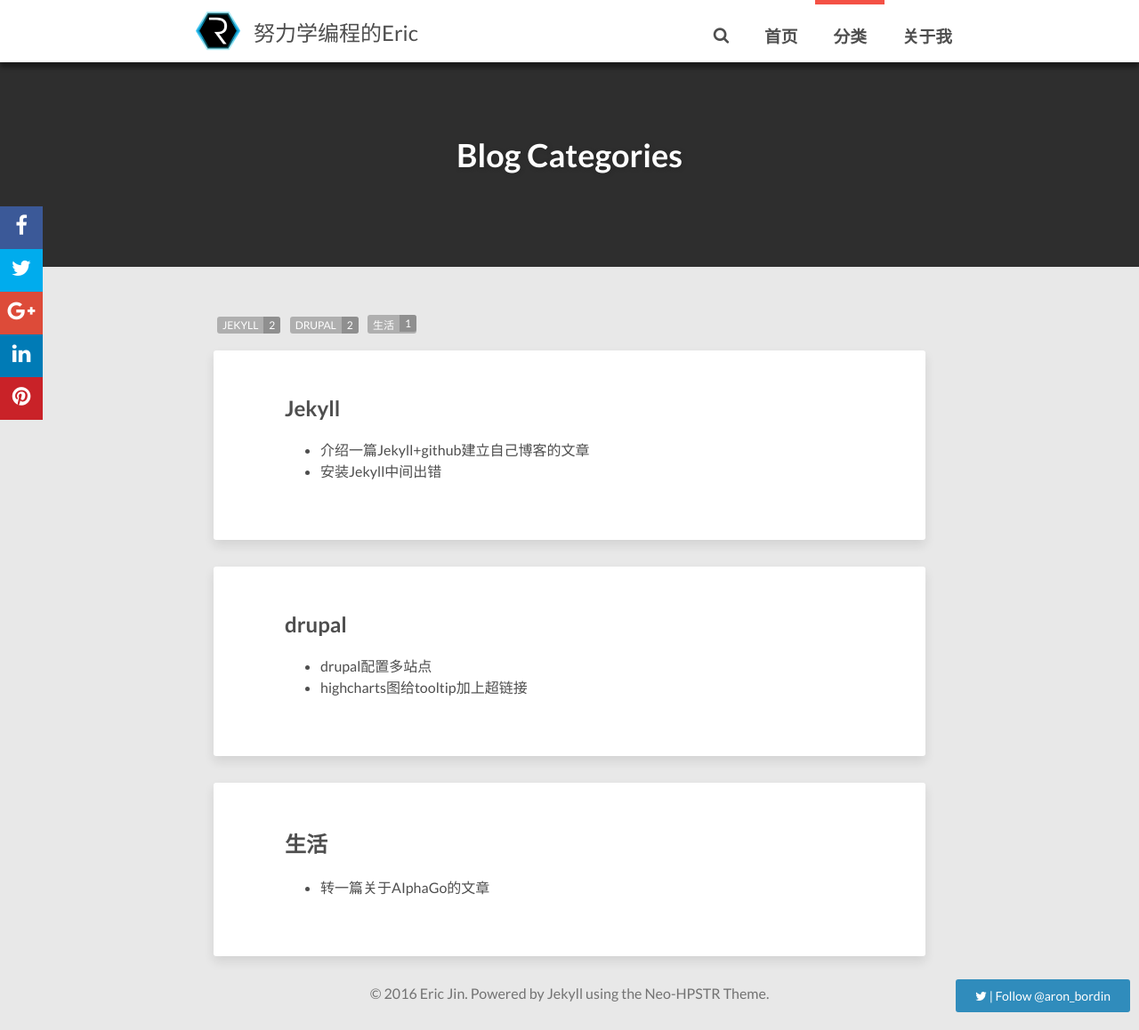
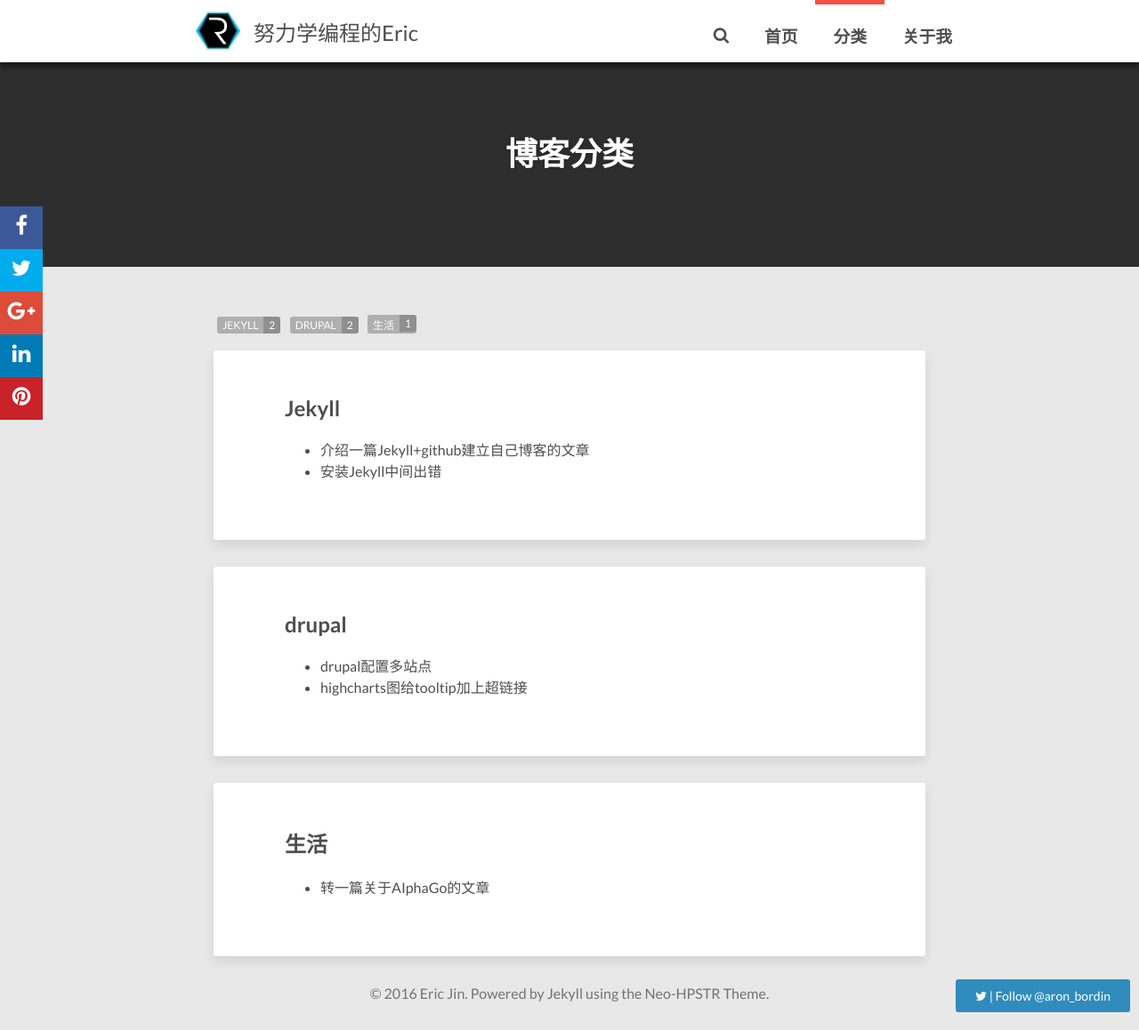
Before and after one commit to 352512482/Eric, a Jekyll site: the page built from categories/index.html, in a window 1280 px wide and 1158 px high. Shown: the whole window at 89% size. Built offline with Jekyll 4.4.1, drawn with Linux system fonts in a browser that asks for light colours; nearby versions of some CDN libraries; comment, search, counter and statistics services are not loaded.

Commit message:
更新标题

```diff
--- a/categories/index.html
+++ b/categories/index.html
@@ -1,6 +1,6 @@
 ---
 layout: post-index
-title: Blog Categories
+title: 博客分类
 description: "An archive of posts sorted by category."
 comments: false
 ---
```
